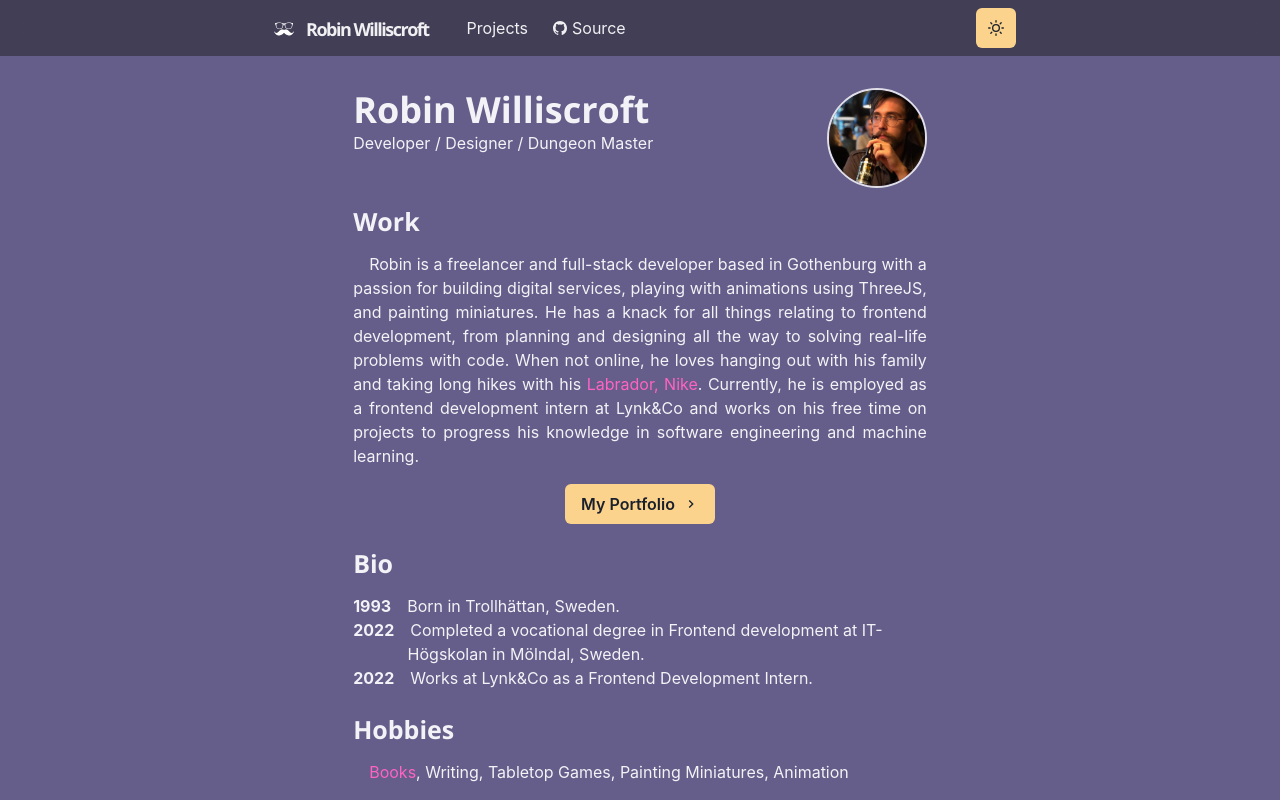
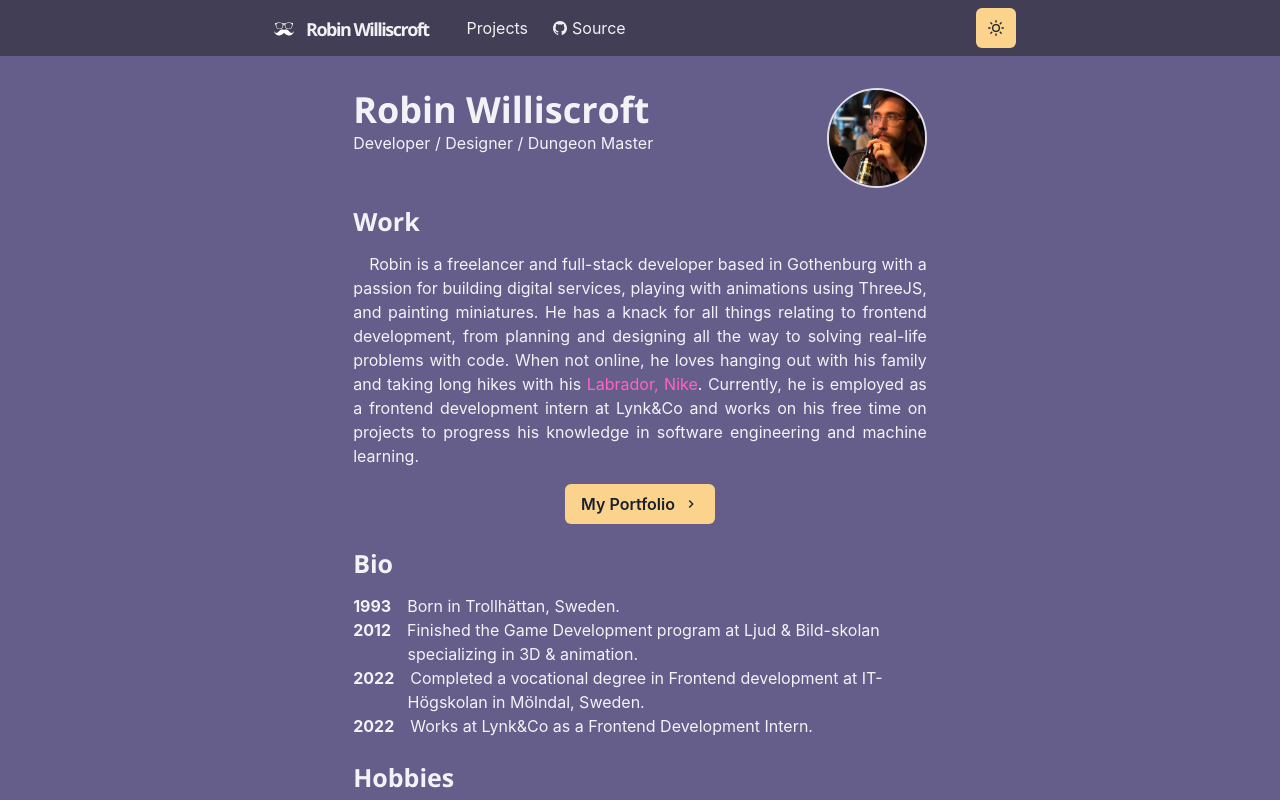
Before and after one commit to r-lofcroft/next-portfolio, a Next.js app: page / in a window 1280 px wide. Shown: the top 800 px of the page. Built offline with nearby package versions, Linux system fonts and the light colour scheme.

Commit message:
added upper secondary and changed contact to linkedin

```diff
--- a/components/navbar.js
+++ b/components/navbar.js
@@ -110,7 +110,7 @@ const Navbar = props => {
                   href="https://www.linkedin.com/in/robin-williscroft/"
                 >
                   <MenuItem as={Link} isExternal>
-                    Contact
+                    LinkedIn
                   </MenuItem>
                 </NextLink>
                 <MenuItem
--- a/pages/index.js
+++ b/pages/index.js
@@ -81,6 +81,11 @@ const Page = () => {
           <BioSection>
             <BioYear>1993</BioYear>
             Born in Trollhättan, Sweden.
+          </BioSection>
+          <BioSection>
+            <BioYear>2012</BioYear>
+            Finished the Game Development program at Ljud & Bild-skolan
+            specializing in 3D & animation.
           </BioSection>
           <BioSection>
             <BioYear>2022</BioYear>
```
